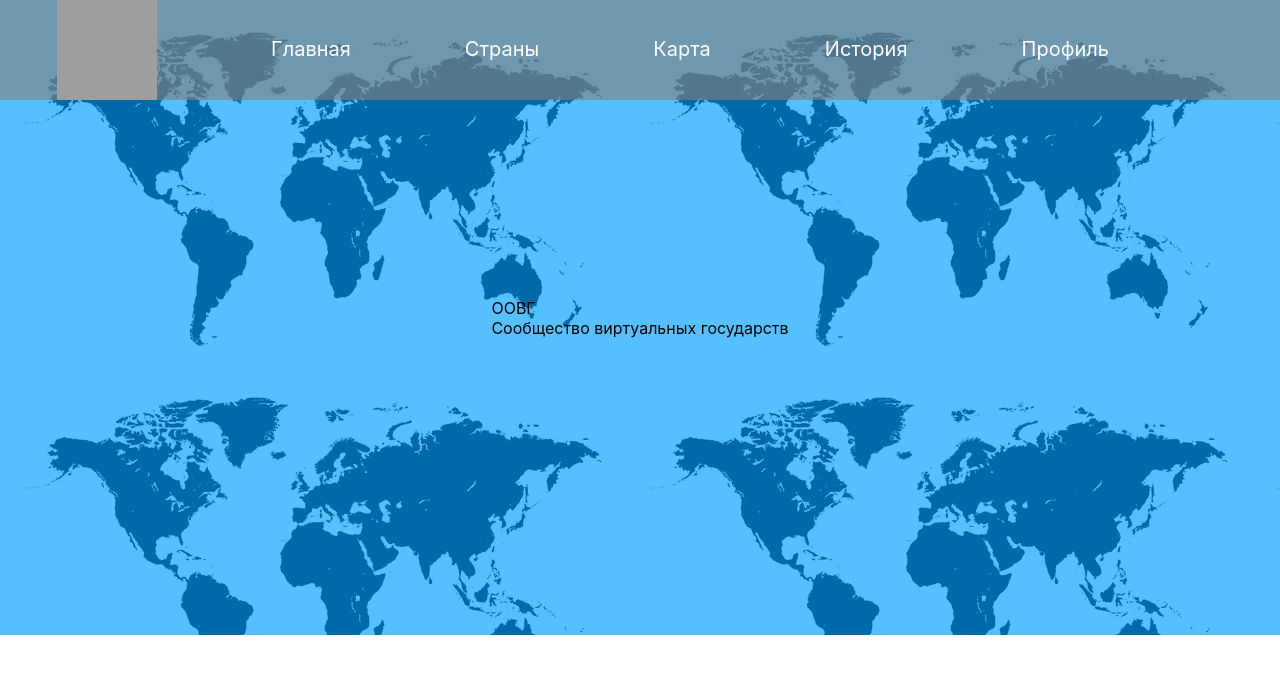
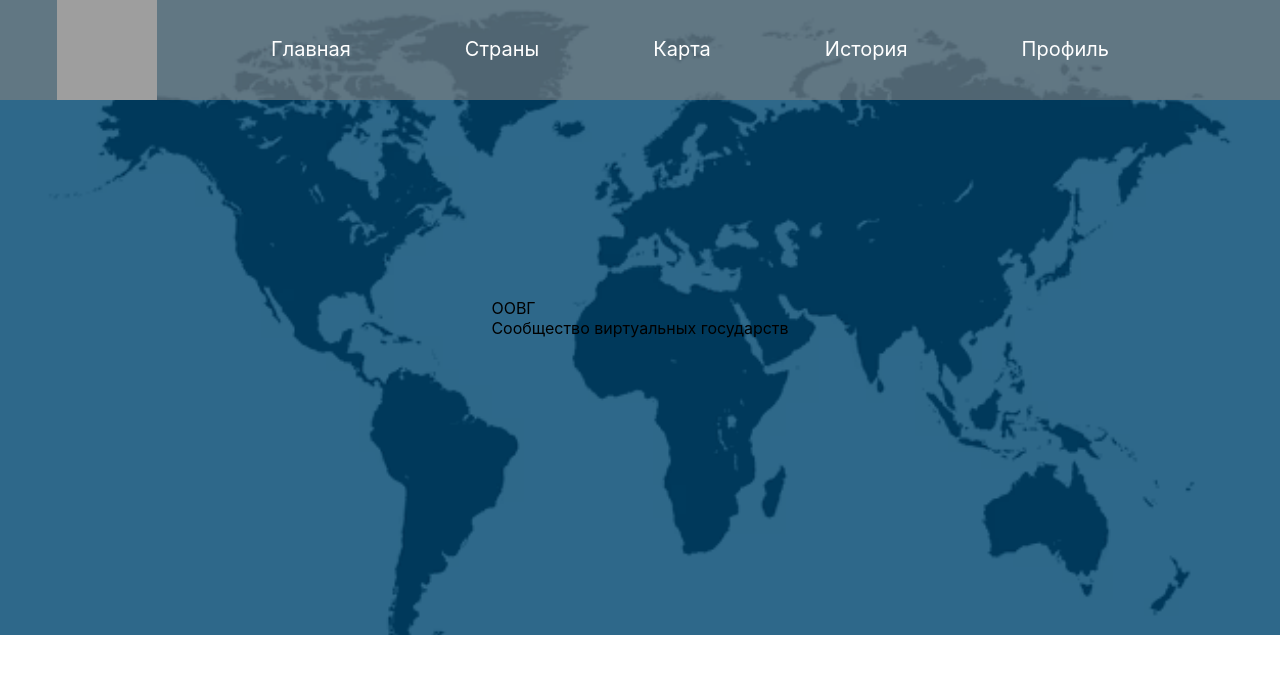
Before and after one commit to agaria-rep/VC, a Flask app: page / in a window 1280 px wide. Shown: the top 674 px of the page. Run offline with Flask 2, Linux system fonts and the light colour scheme; grey boxes are pictures that could not be loaded.

Commit message:
Update index.css

```diff
--- a/site/static/css/index.css
+++ b/site/static/css/index.css
@@ -5,4 +5,7 @@
     height: 635px;
     width: 100%;
     background-image: url('/static/images/index_map.png');
+    background-position: center;
+    background-size: cover;
+    background-repeat: no-repeat;
 }
```
Also changed, not shown: site/static/images/index_map.png.
